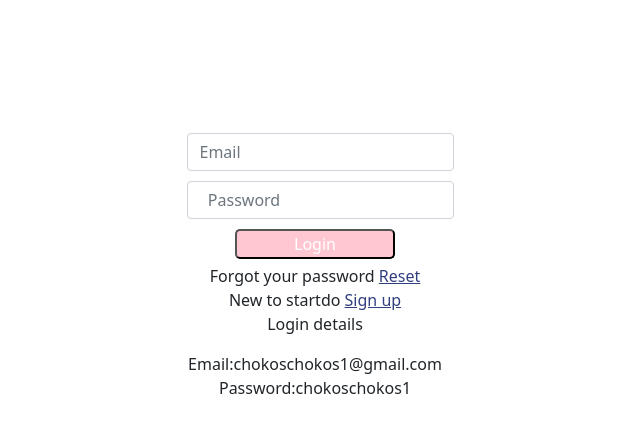
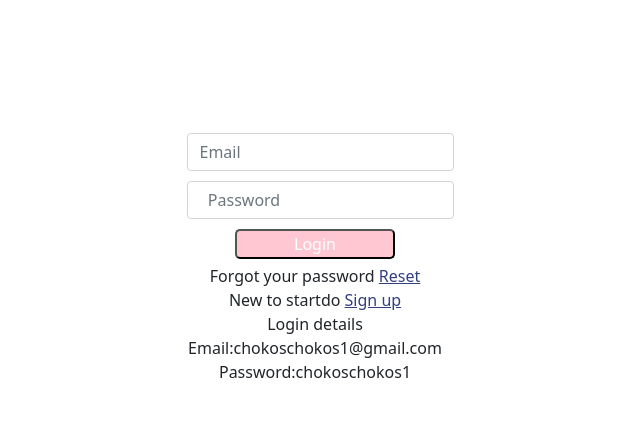
Before and after one commit to JohnLarry/startdo, a React (Create React App) app: page /login in a window 1280 px wide. Shown: the top 432 px of the page, without its empty margins (325-965 px from the left). Built offline with nearby package versions, Linux system fonts and the light colour scheme.

Commit message:
login form info update

```diff
--- a/src/components/loginform.js
+++ b/src/components/loginform.js
@@ -86,7 +86,7 @@ export default function Login(props){
 </form>
  <div><span>Forgot your password <Link to="/reset-password"  className="startdo-link">Reset</Link></span></div>
  <div><span>New to startdo <Link to="/signup"  className="startdo-link"> Sign up</Link></span> </div>
-<div><p>Login details</p>
+<div><span>Login details</span><br/>
 <span>Email:chokoschokos1@gmail.com</span><br/><span>Password:chokoschokos1</span></div>
  </React.Fragment>);
 }
```
